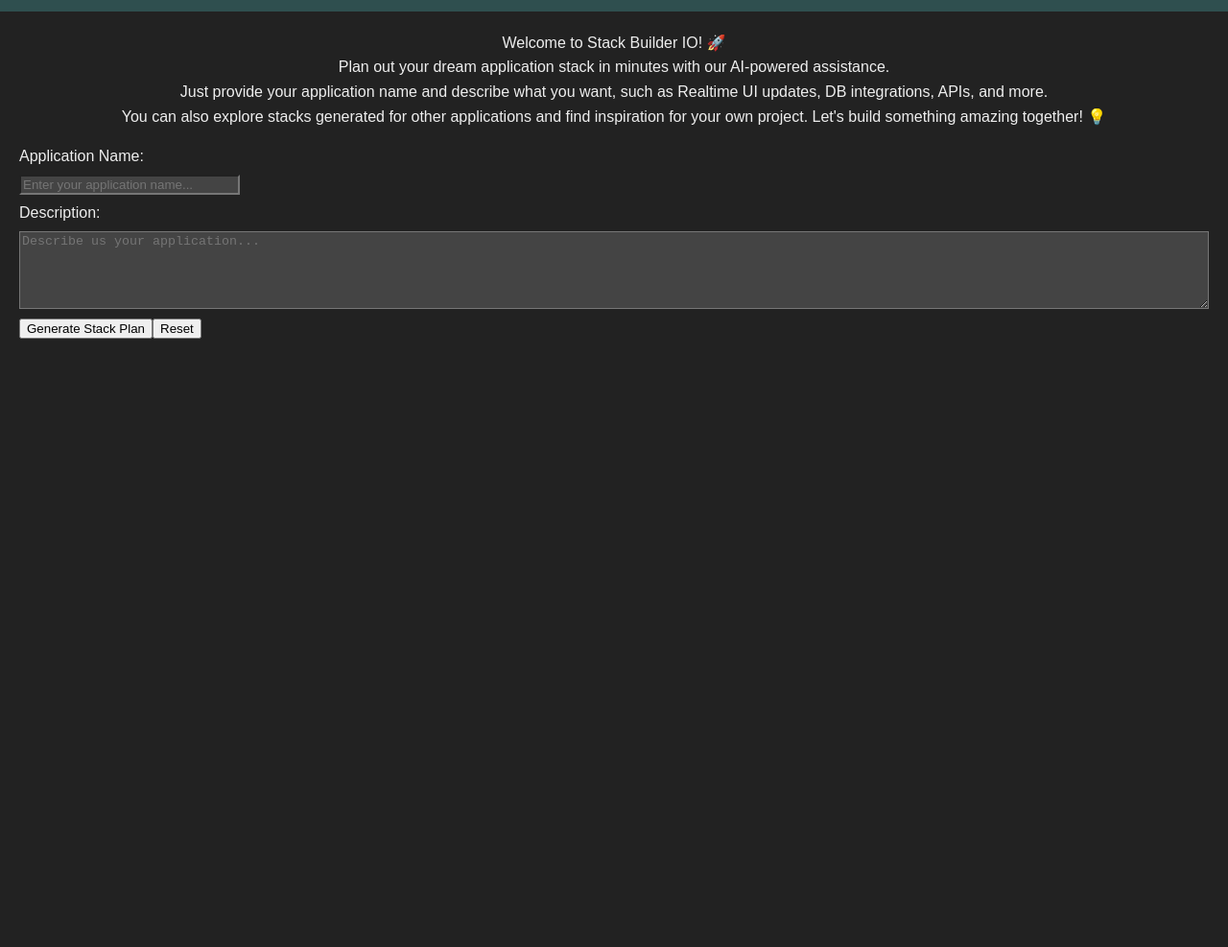
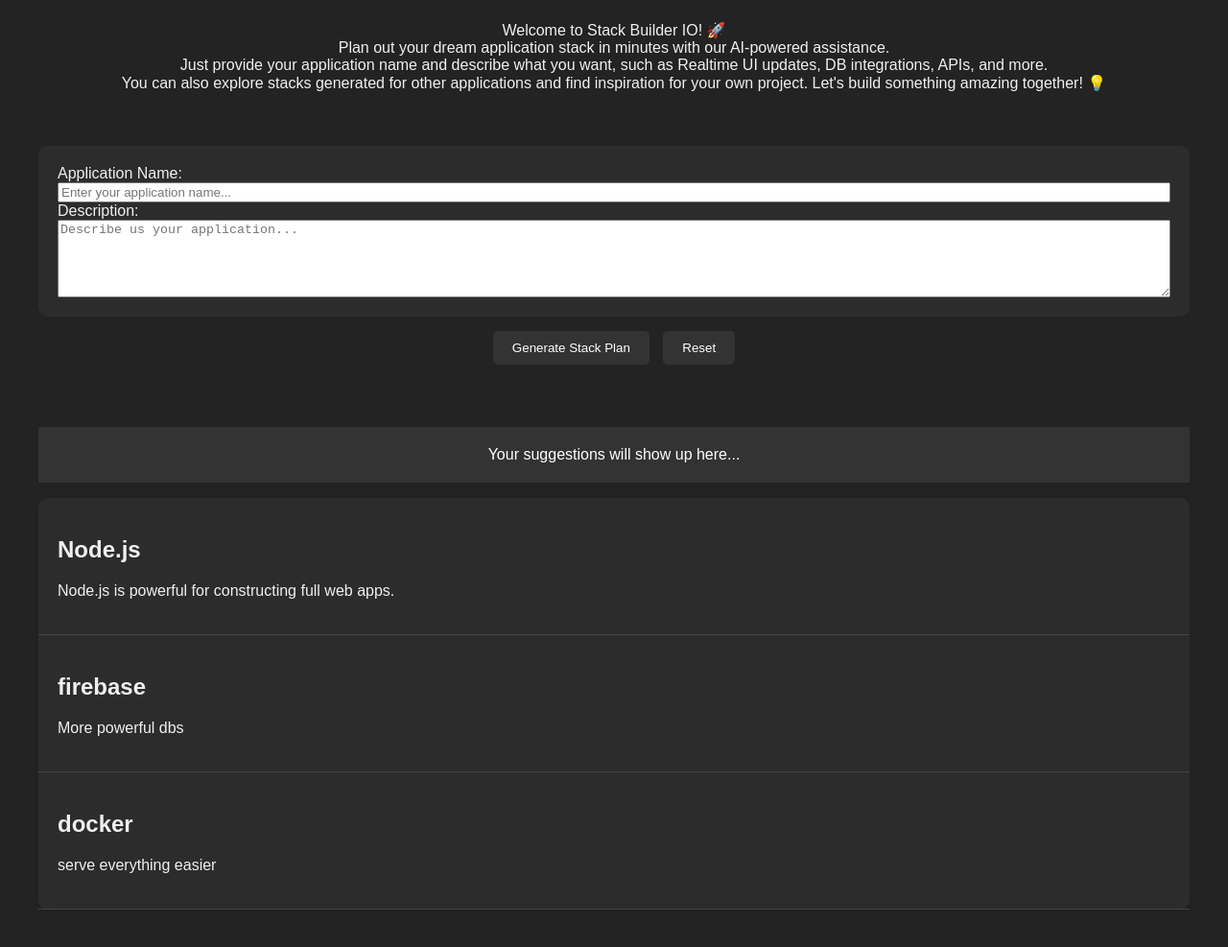
Before and after one commit to oz03-hub/stackbuildio, a website: page client/index.html in a window 1280 px wide. Shown: the part 160-1147 px from the top of the page at 96% size. Before the commit the page ends 800 px from the top, so only its background shows below. Drawn offline with Linux system fonts and the light colour scheme.

Commit message:
UI overhaul

```diff
--- a/client/index.html
+++ b/client/index.html
@@ -7,11 +7,11 @@
     <title>Stack Builder IO</title>
 </head>
 <body>
-        <div id="topBanner">
+    <div id="topBanner" class="banner">
         <h1 class="header0">Welcome to Stack Builder IO</h1>
-            <h2>Unlock Your Full Potential with Personalized Tech Stack Guidance</p>
+        <h2>Unlock Your Full Potential with Personalized Tech Stack Guidance</h2>
     </div>
-        <div id="infoContainer">
+    <div id="infoContainer" class="container">
         <p>
             Welcome to Stack Builder IO! 🚀<br>
             Plan out your dream application stack in minutes with our AI-powered assistance.<br>
@@ -19,7 +19,7 @@
             You can also explore stacks generated for other applications and find inspiration for your own project. Let's build something amazing together! 💡
         </p>
     </div>
-        <div class="form-container">
+    <div class="form-container container">
         <form>
             <label for="appName">Application Name:</label>
             <input type="text" id="appName" placeholder="Enter your application name...">
@@ -31,5 +31,34 @@
             <button type="reset">Reset</button>
         </div>
     </div>
+    <div class="listContainer container">
+        <div class="banner">Your suggestions will show up here...</div>
+        <ul>
+            <li>
+                <h2>Node.js</h2>
+                <p>Node.js is powerful for constructing full web apps.</p>
+            </li>
+            <li>
+                <h2>firebase</h2>
+                <p>More powerful dbs</p>
+            </li>
+            <li>
+                <h2>docker</h2>
+                <p>serve everything easier</p>
+            </li>
+        </ul>
+    </div>
+    <div class="listContainer container">
+        <div class="banner">See what others are developing!</div>
+        <ul>
+            <li>Example1</li>
+            <li>Example2</li>
+            <li>Example3</li>
+        </ul>
+    </div>
+    <footer>
+        <p>Feedbacks are welcome, <a href="mailto:ozel@yilmazel.com">email us</a>!</p>
+        <p>&copy; 2023 Ozel Yilmazel. All rights reserved.</p>
+    </footer>
 </body>
 </html>
--- /dev/null
+++ b/client/style copy.css
@@ -0,0 +1,100 @@
+body {
+    background-color: #222;
+    margin: 0;
+    padding: 0;
+    color: #eee;
+    font-family: Arial, Helvetica, sans-serif;
+}
+
+ul {
+    list-style: none;
+    padding: 0;
+    display: flex;
+    flex-direction: column;
+    gap: 20px;
+}
+
+li {
+    border: 1px solid #ddd;
+    padding: 20px;
+    border-radius: 10px;
+    box-shadow: 0 2px 4px rgba(0, 0, 0, 0.1);
+}
+
+h2 {
+    margin-top: 0;
+}
+
+footer {
+    display: flex;
+    flex-direction: column;
+    align-items: center;
+    background-color: darkslategray;
+}
+
+.listContainer {
+    margin-bottom: 20px;
+}
+
+.banner {
+    display: flex;
+    justify-content: flex-end;
+    align-items: center;
+    height: 50px;
+    background-color: darkslategray;
+    padding-right: 20px;
+}
+
+#topBanner {
+    background-color: darkslategray;
+    padding: 20px;
+    text-align: center;
+    color: #222;
+}
+
+.header0 {
+    color: aquamarine;
+}
+
+.form-container {
+    margin: 20px;
+    flex-direction: column;
+}
+
+form {
+    display: flex;
+    flex-direction: column;
+}
+
+label, textarea, input, button {
+    margin-bottom: 10px;
+}
+
+.buttons-container {
+    display: flex;
+    justify-content: flex-start;
+}
+
+input {
+    background-color: #444;
+    color: #eee;
+}
+
+#appName {
+    width: 30ch;
+}
+
+textarea {
+    color: #eee;
+    background-color: #444;
+    resize: vertical;
+}
+
+#infoContainer {
+    margin: 20px;
+    text-align: center;
+}
+
+p {
+    line-height: 1.6;
+}
--- a/client/style.css
+++ b/client/style.css
@@ -1,25 +1,32 @@
+/* Global styles */
 body {
-    background-color: #222;
+    font-family: Arial, sans-serif;
     margin: 0;
     padding: 0;
-    color: #eee;
-    font-family: Arial, Helvetica, sans-serif;
+    background-color: #232323;
+    color: #f0f0f0;
 }
 
-#topBanner {
-    background-color: darkslategray;
-    padding: 20px;
+#infoContainer {
     text-align: center;
-    color: #222;
 }
 
-.header0 {
-    color: aquamarine;
+.container {
+    max-width: 1200px;
+    margin: 0 auto;
+    padding: 20px;
 }
 
-.form-container {
-    margin: 20px;
-    flex-direction: column;
+.banner {
+    background-color: #333;
+    color: white;
+    text-align: center;
+    padding: 20px 0;
+}
+
+/* Header styles */
+.header0 {
+    margin-top: 0;
 }
 
 form {
@@ -27,35 +34,50 @@ form {
     flex-direction: column;
 }
 
-label, textarea, input, button {
-    margin-bottom: 10px;
+/* Form styles */
+.form-container form {
+    background-color: #2c2c2c;
+    padding: 20px;
+    border-radius: 10px;
 }
 
 .buttons-container {
-    display: flex;
-    justify-content: flex-start;
+    text-align: center;
+    margin-top: 10px;
 }
 
-input {
-    background-color: #444;
-    color: #eee;
+button {
+    background-color: #333;
+    color: white;
+    border: none;
+    padding: 10px 20px;
+    margin: 5px;
+    cursor: pointer;
+    border-radius: 5px;
 }
 
-#appName {
-    width: 30ch;
+/* List styles */
+.listContainer {
+    margin-top: 20px;
 }
 
-textarea {
-    color: #eee;
-    background-color: #444;
-    resize: vertical;
+.listContainer ul {
+    list-style: none;
+    padding: 0;
+    background-color: #2c2c2c;
+    border-radius: 10px;
+    box-shadow: 0 2px 4px rgba(0, 0, 0, 0.1);
 }
 
-#infoContainer {
-    margin: 20px;
-    text-align: center;
+.listContainer li {
+    padding: 20px;
+    border-bottom: 1px solid #444;
 }
 
-p {
-    line-height: 1.6;
+/* Footer styles */
+footer {
+    background-color: #333;
+    color: #999;
+    text-align: center;
+    padding: 10px;
 }
```
Also changed, not shown: client/index copy.html (added, +64 -0 lines). Lines whose indentation alone changed are shown as unchanged.
